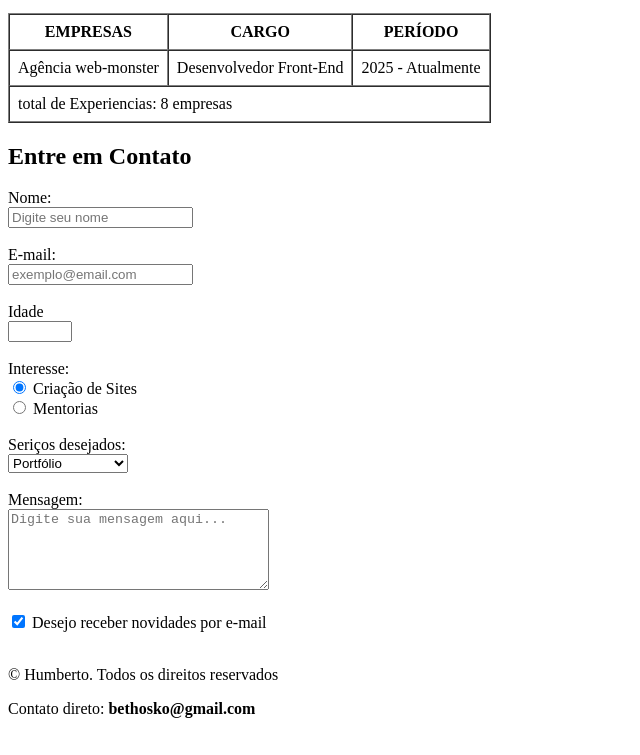
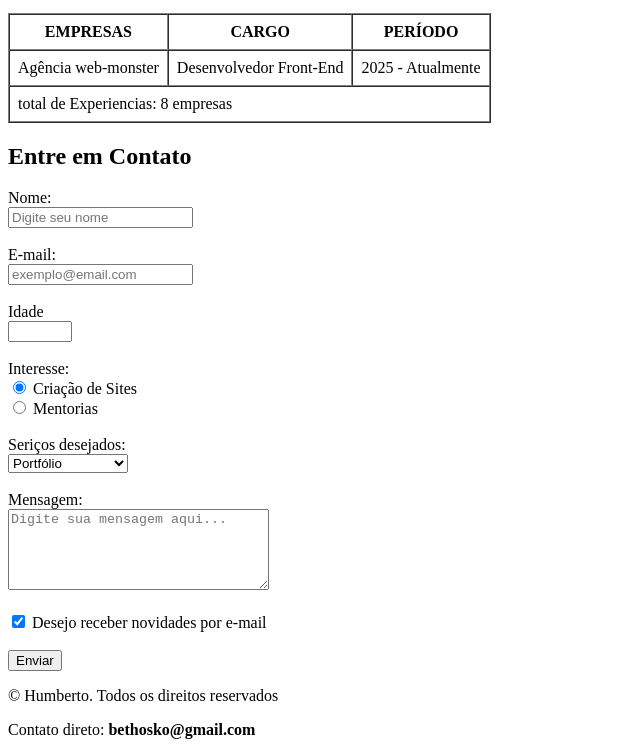
Before and after one commit to bethosko/PORTFOLIO, a plain HTML site: page index.html in a window 1280 px wide. Shown: the part 1291-2046 px from the top of the page, without its empty margins (0-640 px from the left). Before the commit the page ends 2025 px from the top, so only its background shows below. Drawn offline with Linux system fonts and the light colour scheme.

Commit message:
tags semantica

```diff
--- a/index.html
+++ b/index.html
@@ -126,6 +126,7 @@
             <label>
             <input type="checkbox" name="newsletter" checked> Desejo receber novidades por e-mail
             </label><br><br>
+            <input type="submit" value="Enviar"
         </form>
     </main>
     <footer>
```
